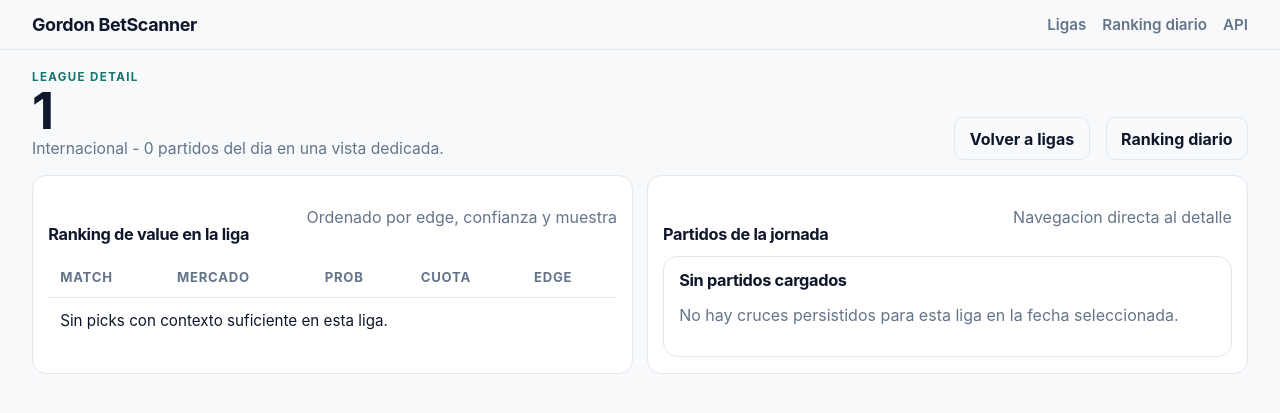
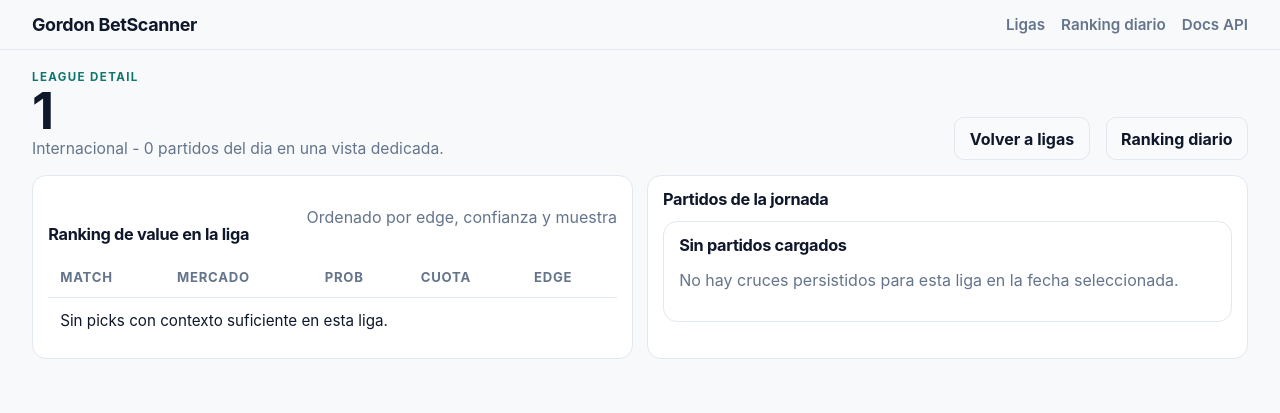
Before and after one commit to pablo-deabajo-plans/web, a FastAPI app: page /league/1 in a window 1280 px wide. Shown: the top 413 px of the page. Run offline with FastAPI, Linux system fonts and the light colour scheme; parts of the project's set-up code (start-up, migrations or seed data) failed here and were passed over; some libraries are stand-ins or nearby versions.

Commit message:
Clean match meta and API nav labels

```diff
--- a/backend/app/web/templates/base.html
+++ b/backend/app/web/templates/base.html
@@ -14,7 +14,7 @@
     <nav class="shell-nav">
       <a href="/?day={{ day }}" class="nav-link">Ligas</a>
       <a href="/daily-value?day={{ day }}" class="nav-link">Ranking diario</a>
-      <a href="/docs" class="nav-link">API</a>
+      <a href="/docs" class="nav-link">Docs API</a>
     </nav>
   </header>
   <main class="page-shell">
--- a/backend/app/web/templates/league_detail.html
+++ b/backend/app/web/templates/league_detail.html
@@ -53,14 +53,13 @@
     <article class="panel">
       <div class="panel-head">
         <h3>Partidos de la jornada</h3>
-        <p>Navegacion directa al detalle</p>
       </div>
       <div class="list-grid">
         {% for match in league_dashboard.matches %}
         <article class="list-card compact">
           <div>
             <h3>{{ match.home_team }} vs {{ match.away_team }}</h3>
-            <p>{{ match.match_date }} - {{ match.time or "Sin hora" }} - {{ match.source or "Backend" }}</p>
+            <p>{{ match.match_date }} - {{ match.time or "Sin hora" }}</p>
           </div>
           <a class="button-secondary" href="/match-detail/{{ match.match_id }}?league={{ league_dashboard.league|urlencode }}&day={{ day }}">Match detail</a>
         </article>
--- a/backend/app/web/templates/match_detail.html
+++ b/backend/app/web/templates/match_detail.html
@@ -5,7 +5,7 @@
   <div>
     <p class="eyebrow">Match detail</p>
     <h1>{{ analysis.local }} vs {{ analysis.visitante }}</h1>
-    <p class="hero-copy">{{ analysis.liga }} - {{ match.match_date }} - {{ match.time or "Sin hora" }} - Fuente {{ match.source or "Backend" }}</p>
+    <p class="hero-copy">{{ analysis.liga }} - {{ match.match_date }} - {{ match.time or "Sin hora" }}</p>
   </div>
   <div class="hero-actions">
     <a class="button-secondary" href="/league/{{ league|urlencode }}?day={{ day }}">Volver a la liga</a>
```
